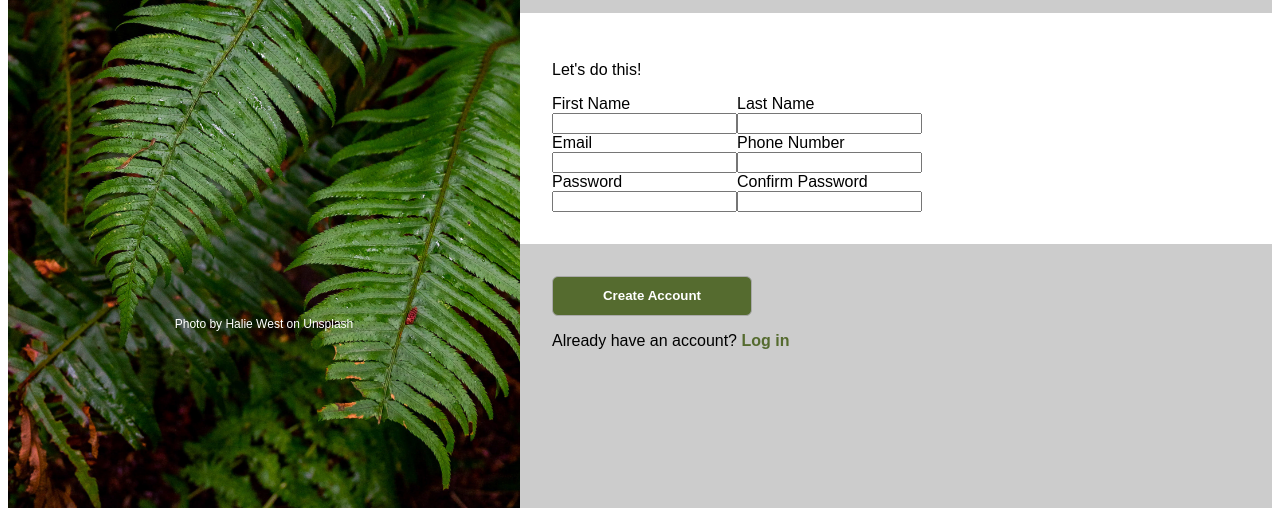
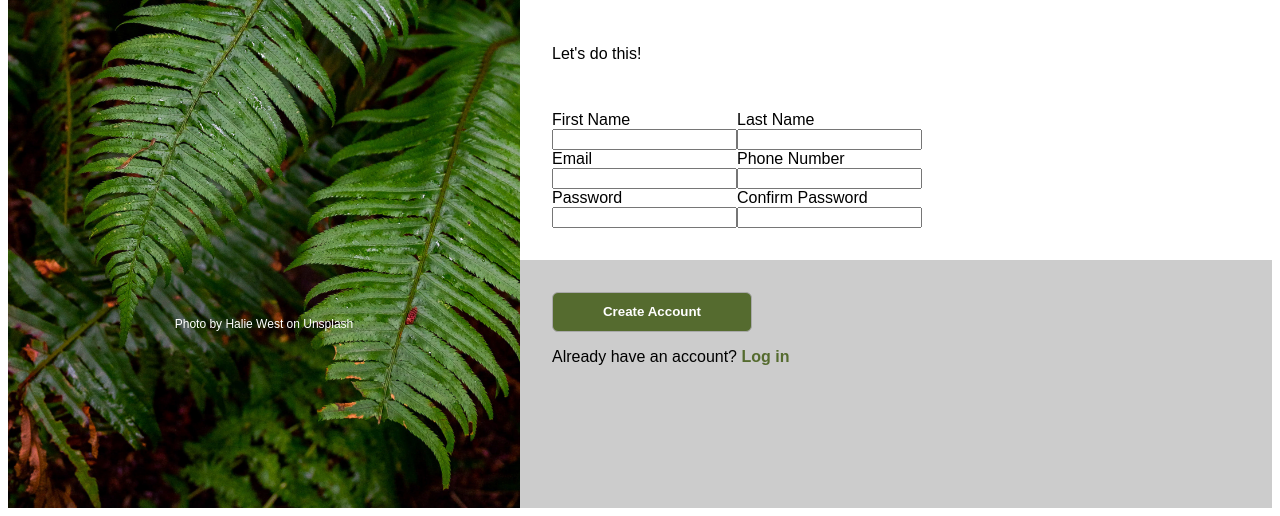
Before and after one commit to realmbs/odin-sign-up-form, a website: page index.html in a window 1280 px wide. Shown: the part 300-816 px from the top of the page. Drawn offline with Linux system fonts and the light colour scheme.

Commit message:
proj complete

```diff
--- a/index.html
+++ b/index.html
@@ -27,7 +27,7 @@
         <h3>You <em>know</em> you want to.</h3>
       </div>
       <div class="form">
-        <p>Let's do this!</p>
+        <p class="cta">Let's do this!</p>
         <form method="post">
           <div class="container">
             <div class="input">
--- a/style.scss
+++ b/style.scss
@@ -76,6 +76,10 @@
   margin-top: auto;
 }
 
+.cta {
+  align-self: flex-start;
+}
+
 .form {
   display: flex;
   flex-direction: column;
@@ -84,6 +88,7 @@
   padding-top: 2rem;
   padding-left: 2rem;
   padding-bottom: 2rem;
+  gap: 2rem;
 }
 
 .container {
```
Also changed, not shown: style.css, 1 other file.
